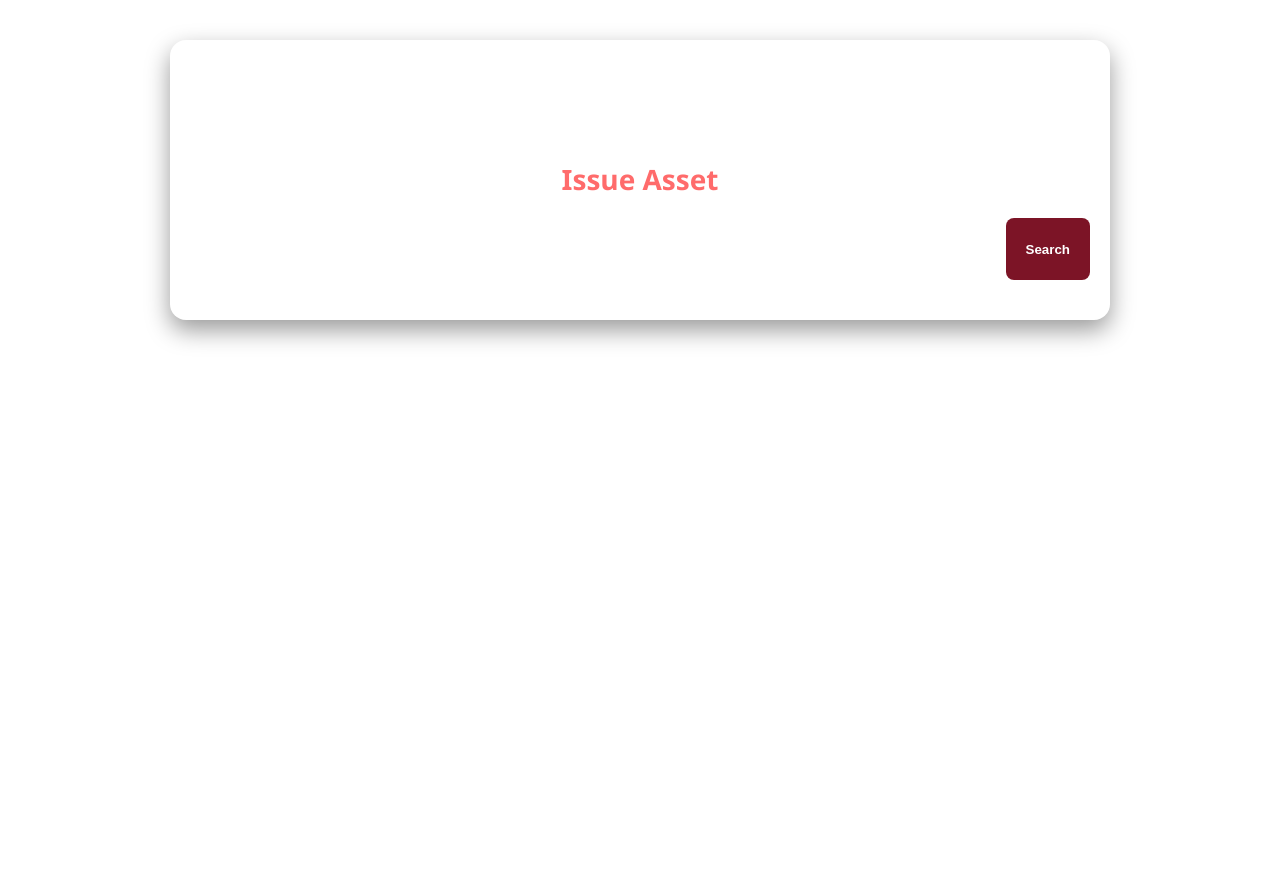
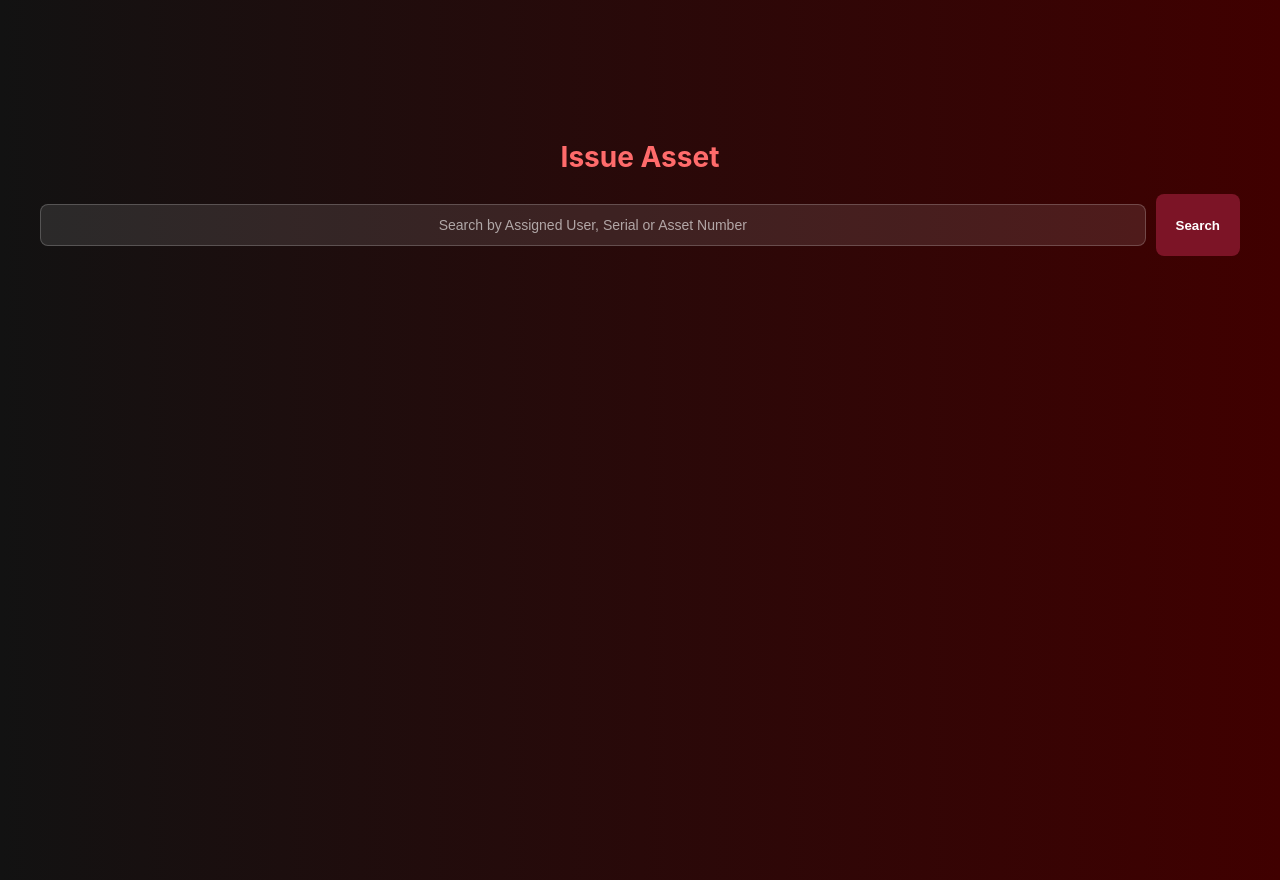
Before and after one commit to ruvindi-matharaarachchi/CPC-Assets-Management, a React (Create React App) app in the folder asset-management-frontend/: page /issue-asset in a window 1280 px wide. Before the commit the page ends 800 px from the top, so only its background shows below. Built offline with nearby package versions, Linux system fonts and the light colour scheme.

Commit message:
Update IssueAssetForm.css

```diff
--- a/asset-management-frontend/src/pages/IssueAssetForm.css
+++ b/asset-management-frontend/src/pages/IssueAssetForm.css
@@ -1,12 +1,8 @@
 .issue-asset-container {
-  max-width: 900px;
-  margin: 40px auto;
-  padding: 20px;
-  background: rgba(255, 255, 255, 0.05); /* subtle translucent background */
-  border-radius: 16px;
-  box-shadow: 0 10px 24px rgba(0, 0, 0, 0.4);
-  font-family: 'Segoe UI', sans-serif;
+  padding: 40px;
+  background: linear-gradient(to right, #121212, #400000);
   color: white;
+  min-height: 100vh;
 }
 
 .issue-asset-container h2 {
```
